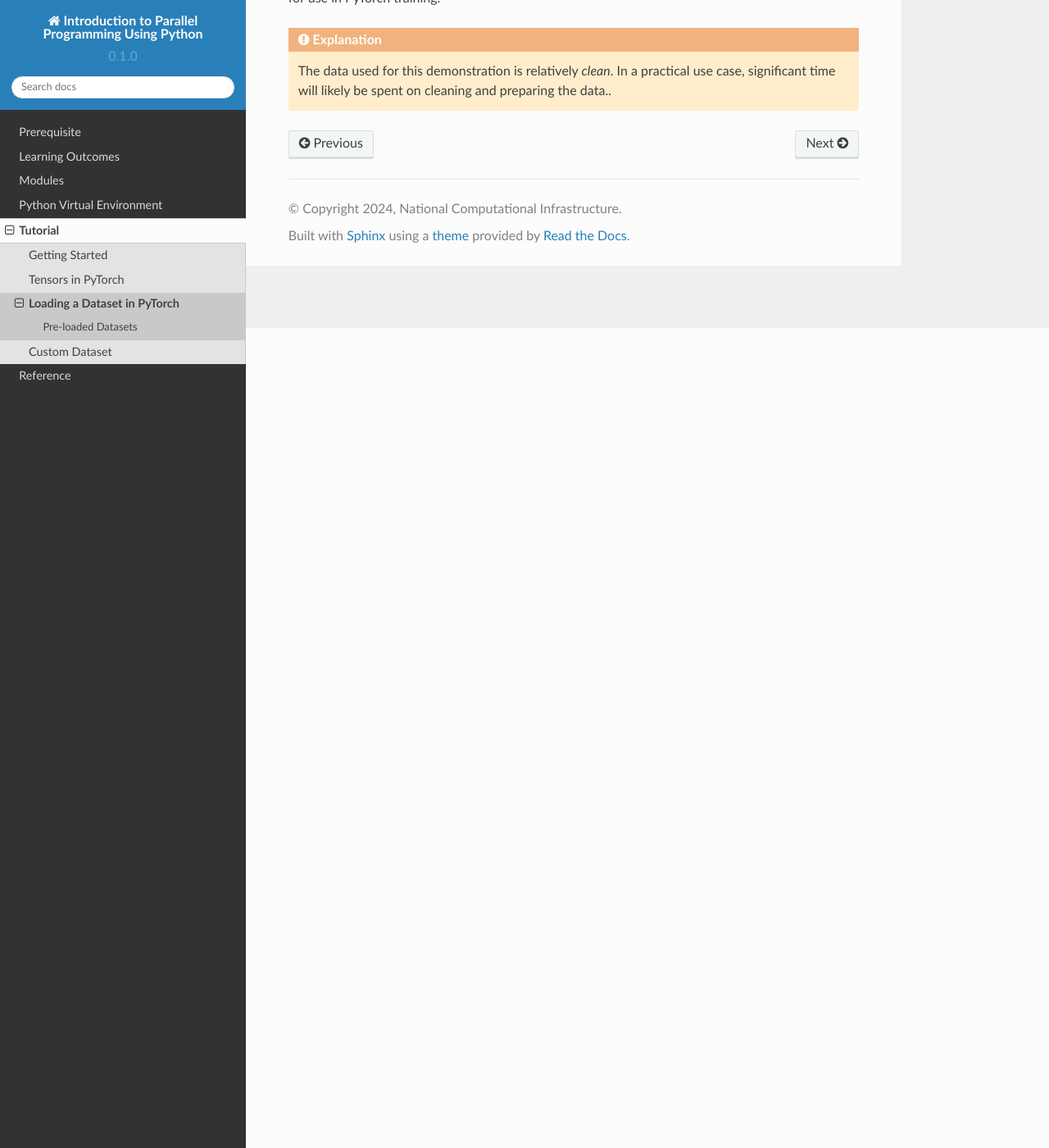
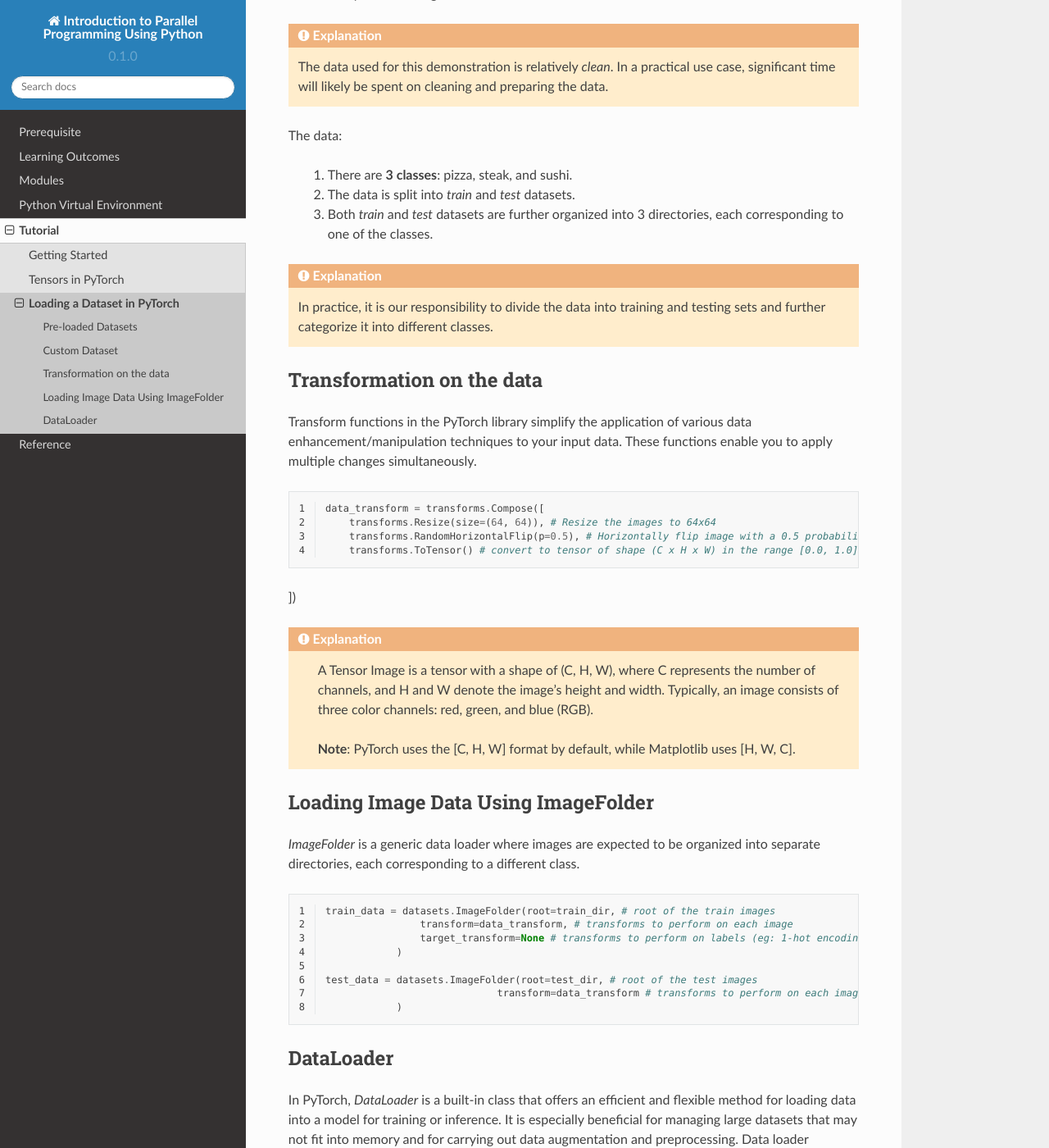
Before and after one commit to NCI900-Training-Organisation/intro-to-pytorch, a Sphinx documentation site: the page built from docs/source/tutorial/dataloader.rst, in a window 1280 px wide and 1400 px high, scrolled down 1000 px. Shown: the whole window at 82% size. Built offline with Sphinx 7.4.7 and the Read the Docs theme 2.0.0, drawn with Linux system fonts in a browser that asks for light colours; some of the changed text lies outside the part shown.

Commit message:
data loaded

```diff
--- a/docs/source/tutorial/dataloader.rst
+++ b/docs/source/tutorial/dataloader.rst
@@ -39,7 +39,7 @@ Load the testing data:
     )
 
 Custom Dataset
-==============
+***************
 
 What if working with a custom dataset? To illustrate this, we will download a dataset and set it up for
 use in PyTorch training.
@@ -48,4 +48,89 @@ use in PyTorch training.
    :class: attention
 
    The data used for this demonstration is relatively *clean*. In a practical use case, significant
-   time will likely be spent on cleaning and preparing the data..
+   time will likely be spent on cleaning and preparing the data.
+
+The data:
+
+    #. There are **3 classes**: pizza, steak, and sushi.
+    #. The data is split into *train* and *test* datasets.
+    #. Both *train* and *test* datasets are further organized into 3 directories, each corresponding to one of the classes.
+
+.. admonition:: Explanation
+   :class: attention
+
+   In practice, it is our responsibility to divide the data into training and testing sets and
+   further categorize it into different classes.
+
+Transformation on the data
+**************************************
+
+Transform functions in the PyTorch library simplify the application of various data enhancement/manipulation techniques
+to your input data. These functions enable you to apply multiple changes simultaneously.
+
+
+.. code-block:: python
+    :linenos:
+
+    data_transform = transforms.Compose([
+        transforms.Resize(size=(64, 64)), # Resize the images to 64x64
+        transforms.RandomHorizontalFlip(p=0.5), # Horizontally flip image with a 0.5 probability
+        transforms.ToTensor() # convert to tensor of shape (C x H x W) in the range [0.0, 1.0]
+])
+
+.. admonition:: Explanation
+   :class: attention
+
+    A Tensor Image is a tensor with a shape of (C, H, W), where C represents the number of channels,
+    and H and W denote the image's height and width. Typically, an image consists of three color
+    channels: red, green, and blue (RGB).
+
+    **Note**: PyTorch uses the [C, H, W] format by default, while Matplotlib uses [H, W, C].
+
+Loading Image Data Using ImageFolder
+***********************************
+
+`ImageFolder` is a generic data loader where images are expected to be organized into separate directories,
+each corresponding to a different class.
+
+.. code-block:: python
+    :linenos:
+
+    train_data = datasets.ImageFolder(root=train_dir, # root of the train images
+                    transform=data_transform, # transforms to perform on each image
+                    target_transform=None # transforms to perform on labels (eg: 1-hot encoding)
+                )
+
+    test_data = datasets.ImageFolder(root=test_dir, # root of the test images
+                                 transform=data_transform # transforms to perform on each image
+                )
+
+
+DataLoader
+**********
+
+In PyTorch, `DataLoader` is a built-in class that offers an efficient and flexible method for loading
+data into a model for training or inference. It is especially beneficial for managing large datasets that
+may not fit into memory and for carrying out data augmentation and preprocessing.
+Data loader combines a dataset and a sampler, and provides an iterable over the given dataset.
+
+
+.. code-block:: python
+    :linenos:
+
+    from torch.utils.data import DataLoader
+
+    train_dataloader = DataLoader(dataset=train_data, # dataset from which to load the data
+                              batch_size=8, # samples per batch to load
+                              num_workers=1, # subprocesses to use for data loading
+                              shuffle=True) # reshuffled the data at every epoch
+
+    test_dataloader = DataLoader(dataset=test_data, # dataset from which to load the data
+                             batch_size=8, # samples per batch to load
+                             num_workers=1, # subprocesses to use for data loading
+                             shuffle=False) # don't shuffle testing data
+
+.. admonition:: Explanation
+   :class: attention
+
+   Each tensor will be of size [8, 3, 64, 64] -> [batch_size, channels, height, width].
```
Also changed, not shown: 1 other file.
